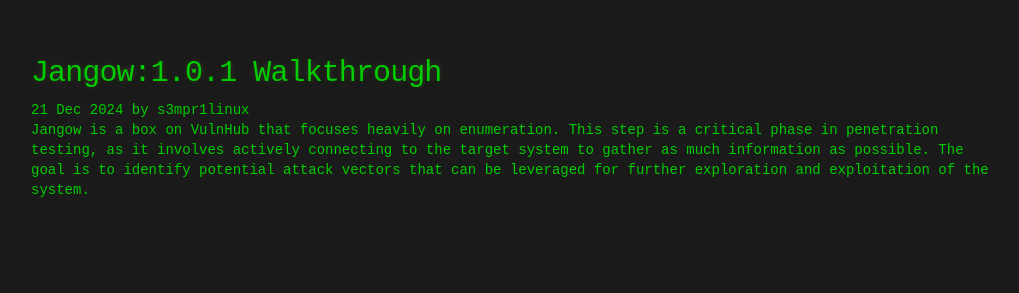
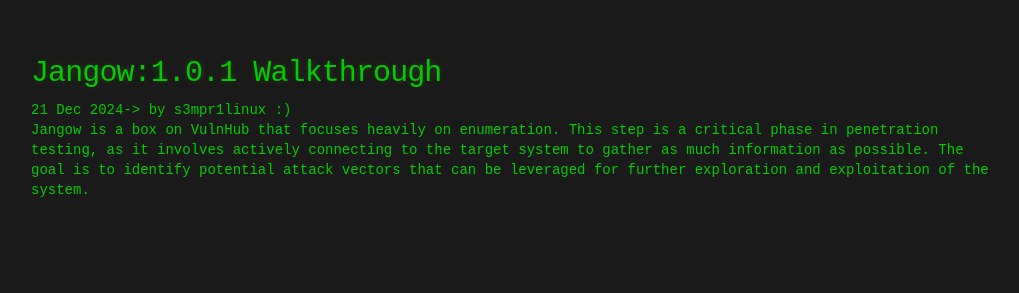
Before and after one commit to s3mPr1linux/s3mPr1linux.github.io, a Jekyll site: the page built from _posts/2024-12-21-Jangow:1.0.1 Walkthrough.md, in a window 1280 px wide, cut to the strip 400-693 px from the top of the page. Shown: the whole strip, without its empty margins (124-1143 px from the left). Built offline with Jekyll 4.4.1, drawn with Linux system fonts in a browser that asks for light colours.

Commit message:
Update post.html

```diff
--- a/_layouts/post.html
+++ b/_layouts/post.html
@@ -5,7 +5,6 @@
 
 <article>
   <h1>{{ page.title }}</h1>
-
-  <time datetime="{{ page.date | date_to_xmlschema }}" class="by-line">{{ page.date | date_to_string }}</time> <span class="view">by s3mpr1linux</span>
+  <time datetime="{{ page.date | date_to_xmlschema }}" class="by-line">{{ page.date | date_to_string }}</time><span class="view">-> by s3mpr1linux :)</span>
   {{ content }}
 </article>
```
